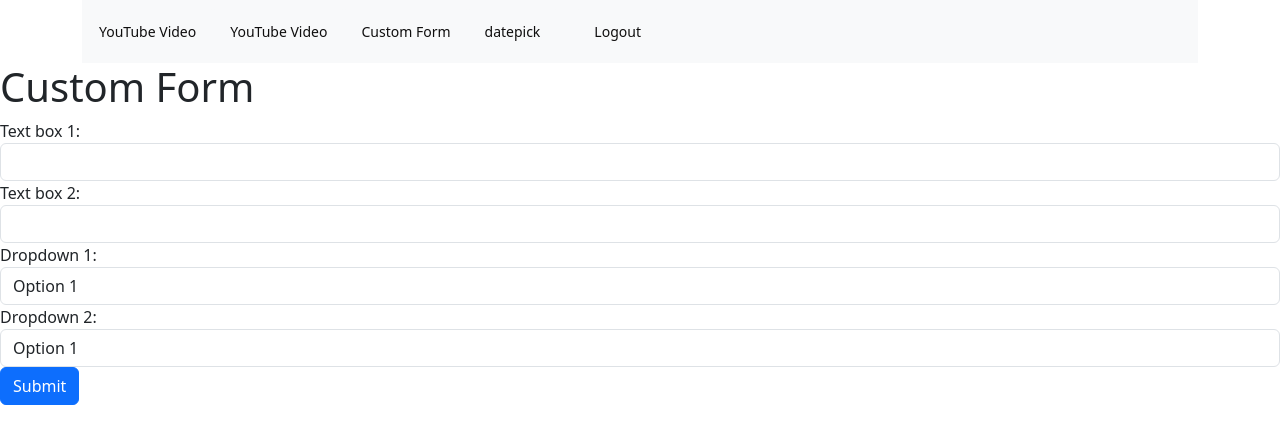
After one commit to jabedomorbappi/djangoemailverification, a Django app: page /custom-form/ in a window 1280 px wide. The commit adds this page. Shown: the top 444 px of the page. Run offline with Django 4.2, Linux system fonts and the light colour scheme; some libraries are stand-ins or nearby versions.

Commit message:
feedback form mupltiple dropdown box and list

```diff
--- a/sendemail/templates/base.html
+++ b/sendemail/templates/base.html
@@ -33,7 +33,7 @@
 
           <li class="nav-item">
             <button type="button" class="btn btn-light btn-sm">
-              <a class="nav-link mytext" href="{% url 'youtube_video' video_index=0 %}">YouTube Video</a>
+              <a class="nav-link mytext" href="{% url 'custom_form' %}">Custom Form</a>
             </button>
           </li>
           <!-- Using a placeholder id for demonstration purposes -->
--- /dev/null
+++ b/sendemail/templates/user/custom_template.html
@@ -0,0 +1,25 @@
+{% extends 'base.html' %}
+
+{% block content %}
+<h1>Custom Form</h1>
+<form method="post">
+    {% csrf_token %}
+    <div class="form-group">
+        {{ form.text_box_1.label_tag }}
+        {{ form.text_box_1 }}
+    </div>
+    <div class="form-group">
+        {{ form.text_box_2.label_tag }}
+        {{ form.text_box_2 }}
+    </div>
+    <div class="form-group">
+        {{ form.dropdown_1.label_tag }}
+        {{ form.dropdown_1 }}
+    </div>
+    <div class="form-group">
+        {{ form.dropdown_2.label_tag }}
+        {{ form.dropdown_2 }}
+    </div>
+    <button type="submit" class="btn btn-primary">Submit</button>
+</form>
+{% endblock %}
--- /dev/null
+++ b/sendemail/templates/user/success.html
@@ -0,0 +1,6 @@
+{% extends 'base.html' %}
+
+{% block content %}
+<h1>Form Submitted Successfully!</h1>
+<p>Your form has been submitted and saved.</p>
+{% endblock %}
--- /dev/null
+++ b/sendemail/templates/user/success_.html
@@ -0,0 +1,6 @@
+{% extends 'base.html' %}
+
+{% block content %}
+<h1>Form Submitted Successfully!</h1>
+<p>Your form has been submitted and saved.</p>
+{% endblock %}
--- a/sendemail/user/forms.py
+++ b/sendemail/user/forms.py
@@ -1,53 +1,13 @@
 from django import forms
 from django.contrib.auth import authenticate, get_user_model
 
-from django import forms
-from django.contrib.auth import get_user_model
-
-User = get_user_model()
-
-# class UserRegisterForm(forms.ModelForm):
-#     password = forms.CharField(label='Password', widget=forms.PasswordInput)
-#     password2 = forms.CharField(label='Repeat Password', widget=forms.PasswordInput)
-
-#     class Meta:
-#         model = User
-#         fields = [
-#             'first_name',
-#             'last_name',
-#             'mobile_number',
-#             'email',
-#             'password',
-#         ]
-
-#     def clean_password2(self):
-#         password = self.cleaned_data.get('password')
-#         password2 = self.cleaned_data.get('password2')
-#         if password != password2:
-#             raise forms.ValidationError('Passwords do not match')
-#         return password2
-
-#     def clean_email(self):
-#         email = self.cleaned_data.get('email')
-#         if User.objects.filter(email=email).exists():
-#             raise forms.ValidationError('This Email already exists')
-#         return email
-
-#     def clean_password(self):
-#         password = self.cleaned_data.get('password')
-#         if len(password) < 5:
-#             raise forms.ValidationError('Your password should have more than 5 characters')
-#         return password
-from django import forms
-from django.contrib.auth import get_user_model
 
 User = get_user_model()
 
 class UserRegisterForm(forms.ModelForm):
     password = forms.CharField(
         label='Password',
-        widget=forms.PasswordInput(attrs={'class': 'form-control'})
-    )
+        widget=forms.PasswordInput(attrs={'class': 'form-control'})    )
     password2 = forms.CharField(
         label='Repeat Password',
         widget=forms.PasswordInput(attrs={'class': 'form-control'})
@@ -96,3 +56,58 @@ class UserLoginForm(forms.Form):
         label='Password',
         widget=forms.PasswordInput(attrs={'class': 'form-control'})
     )
+
+
+from django import forms
+
+
+class CustomForm(forms.Form):
+    text_box_1 = forms.CharField(
+        max_length=100,
+        widget=forms.TextInput(attrs={'class': 'form-control'})
+    )
+    text_box_2 = forms.CharField(
+        max_length=100,
+        widget=forms.TextInput(attrs={'class': 'form-control'})
+    )
+    dropdown_1 = forms.ChoiceField(
+        choices=[('option1', 'Option 1'), ('option2', 'Option 2')],
+        widget=forms.Select(attrs={'class': 'form-control'})
+    )
+    dropdown_2 = forms.ChoiceField(
+        choices=[('option1', 'Option 1'), ('option2', 'Option 2')],
+        widget=forms.Select(attrs={'class': 'form-control'})
+    )
+
+
+
+
+
+#product forms
+
+from django import forms
+
+class ProductFeedbackForm(forms.Form):
+    product_name = forms.CharField(
+        max_length=100,
+        widget=forms.TextInput(attrs={'class': 'form-control'}),
+        label="Product Name"
+    )
+    customer_name = forms.CharField(
+        max_length=100,
+        widget=forms.TextInput(attrs={'class': 'form-control'}),
+        label="Your Name"
+    )
+    rating = forms.ChoiceField(
+        choices=[(str(i), f"{i} Stars") for i in range(1, 6)],
+        widget=forms.Select(attrs={'class': 'form-control'}),
+        label="Rating"
+    )
+    feedback = forms.CharField(
+        widget=forms.Textarea(attrs={'class': 'form-control', 'rows': 5}),
+        label="Feedback"
+    )
+    purchase_date = forms.DateField(
+        widget=forms.SelectDateWidget(attrs={'class': 'form-control'}),
+        label="Purchase Date"
+    )
--- a/sendemail/user/urls.py
+++ b/sendemail/user/urls.py
@@ -15,5 +15,11 @@ urlpatterns = [
     path('datepick/', datepicker, name='datepick'),
     path('youtube/<int:video_index>/', youtube_video_view, name='youtube_video'),
     path('youtube/', youtube_video_view, {'video_index': 0}, name='youtube_default'),  # Default to the first video
+    path('custom-form/', views.custom_view, name='custom_form'),
+    path('success/', views.success_view, name='success_page'),
+
+    path('feedback/', views.feedback_view, name='feedback_form'),
+    path('success_/', views.success_view_, name='success_page_'),
+
 
 ]
--- a/sendemail/user/views.py
+++ b/sendemail/user/views.py
@@ -188,3 +188,59 @@ def youtube_video_view(request, video_index=0):
 
 def datepicker(request):
     return render(request,'user/datepick.html')
+
+
+
+
+from django.shortcuts import render, redirect
+from .forms import CustomForm
+from .models import CustomData
+
+def custom_view(request):
+    if request.method == 'POST':
+        form = CustomForm(request.POST)
+        if form.is_valid():
+            # Save the form data to the database
+            CustomData.objects.create(
+                text_box_1=form.cleaned_data['text_box_1'],
+                text_box_2=form.cleaned_data['text_box_2'],
+                dropdown_1=form.cleaned_data['dropdown_1'],
+                dropdown_2=form.cleaned_data['dropdown_2'],
+            )
+
+            # Redirect to a new URL or render a success message
+            return redirect('success_page')
+    else:
+        form = CustomForm()
+
+    return render(request, 'user/custom_template.html', {'form': form})
+
+
+def success_view(request):
+    return render(request, 'user/success.html')
+
+
+
+from django.shortcuts import render, redirect
+from .forms import ProductFeedbackForm
+from .models import ProductFeedback
+
+def feedback_view(request):
+    if request.method == 'POST':
+        form = ProductFeedbackForm(request.POST)
+        if form.is_valid():
+            ProductFeedback.objects.create(
+                product_name=form.cleaned_data['product_name'],
+                customer_name=form.cleaned_data['customer_name'],
+                rating=form.cleaned_data['rating'],
+                feedback=form.cleaned_data['feedback'],
+                purchase_date=form.cleaned_data['purchase_date'],
+            )
+            return redirect('success_page_')
+    else:
+        form = ProductFeedbackForm()
+
+    return render(request, 'user/feedback_form.html', {'form': form})
+
+def success_view_(request):
+    return render(request, 'user/success_.html')
```
Also changed, not shown: sendemail/templates/user/feedback_form.html (added, +10 -0 lines), sendemail/user/models.py (+30 -0 lines), sendemail/db.sqlite3, sendemail/user/migrations/0005_customdata.py (added), sendemail/user/migrations/0006_productfeedback.py (added).
